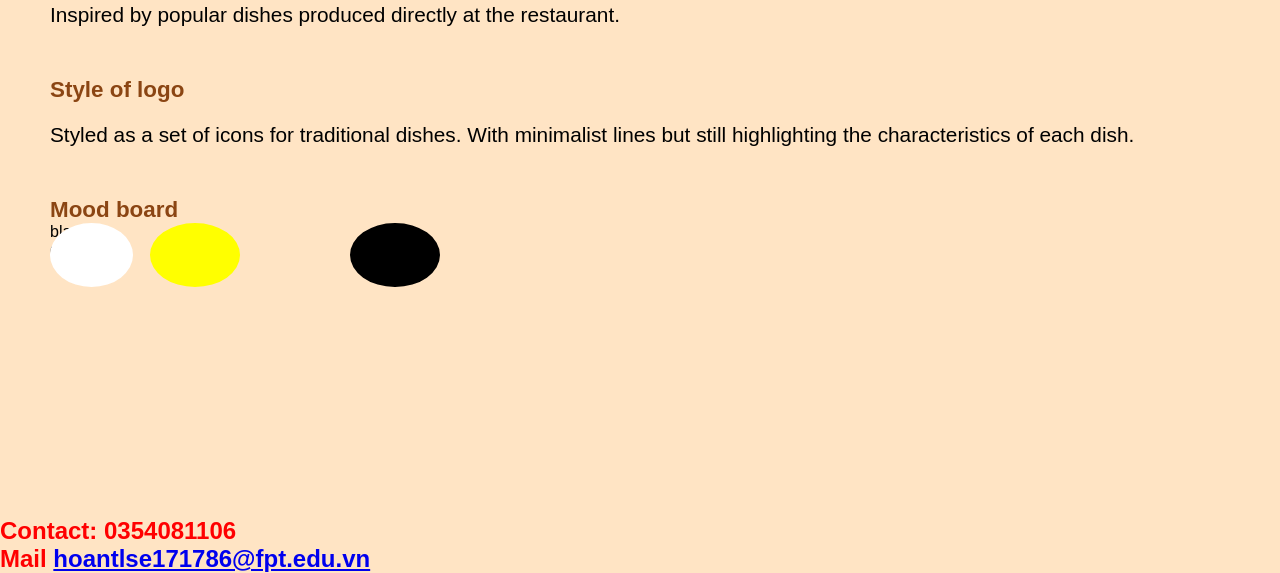
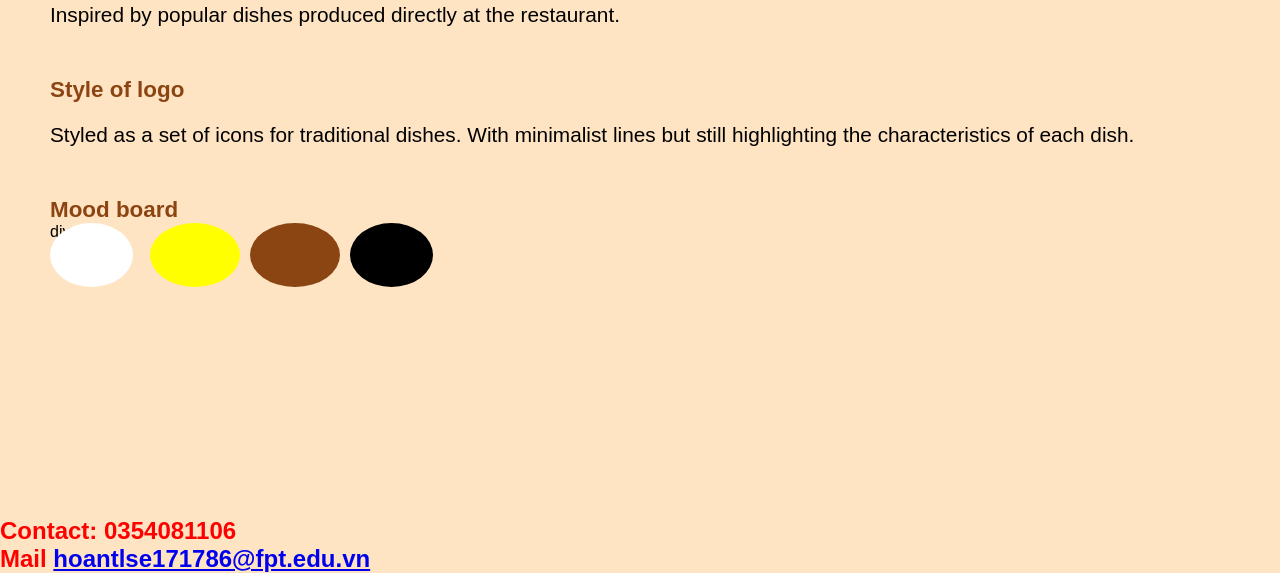
Before and after one commit to lemon123e/demoProject, a plain HTML site: page index.html in a window 1280 px wide. Shown: the part 1483-2056 px from the top of the page. Drawn offline with Linux system fonts and the light colour scheme.

Commit message:
Update style.css
Signed-off-by: lemon123e <119035832+lemon123e@users.noreply.github.com>

```diff
--- a/style.css
+++ b/style.css
@@ -117,7 +117,7 @@ main li{
     padding: 20px;
     left: 200px;
 }
-.brown{
+.black{
     background: black;
     border: 3px solid black;
     position: absolute;
```
